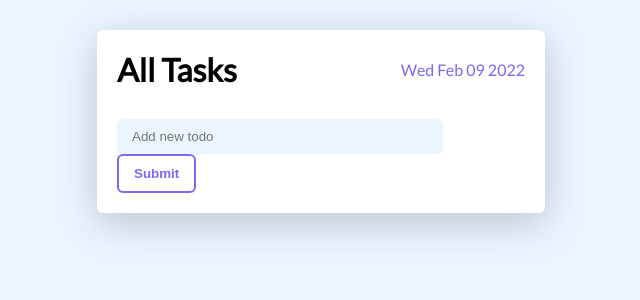
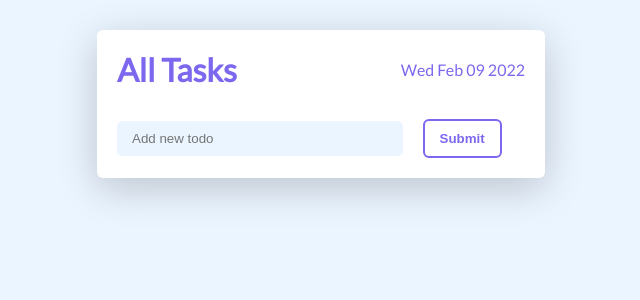
Before and after one commit to clarkenewsh/react-todo-list, a React (Create React App) app: page / in a window 1280 px wide. Shown: the top 300 px of the page, without its empty margins (319-959 px from the left). Built offline with nearby package versions, Linux system fonts and the light colour scheme.

Commit message:
form style updates

```diff
--- a/src/index.css
+++ b/src/index.css
@@ -20,6 +20,10 @@ body {
   justify-content: space-between;
   align-items: center;
   margin-bottom: 30px;
+}
+
+h1 {
+  color: mediumslateblue;
 }
 
 #date {
@@ -64,7 +68,7 @@ form input {
   border: none;
   background: #ebf5ff;
   padding: 10px 15px;
-  width: 80%;
+  width: 70%;
   margin-right: 20px;
 }
 
```
